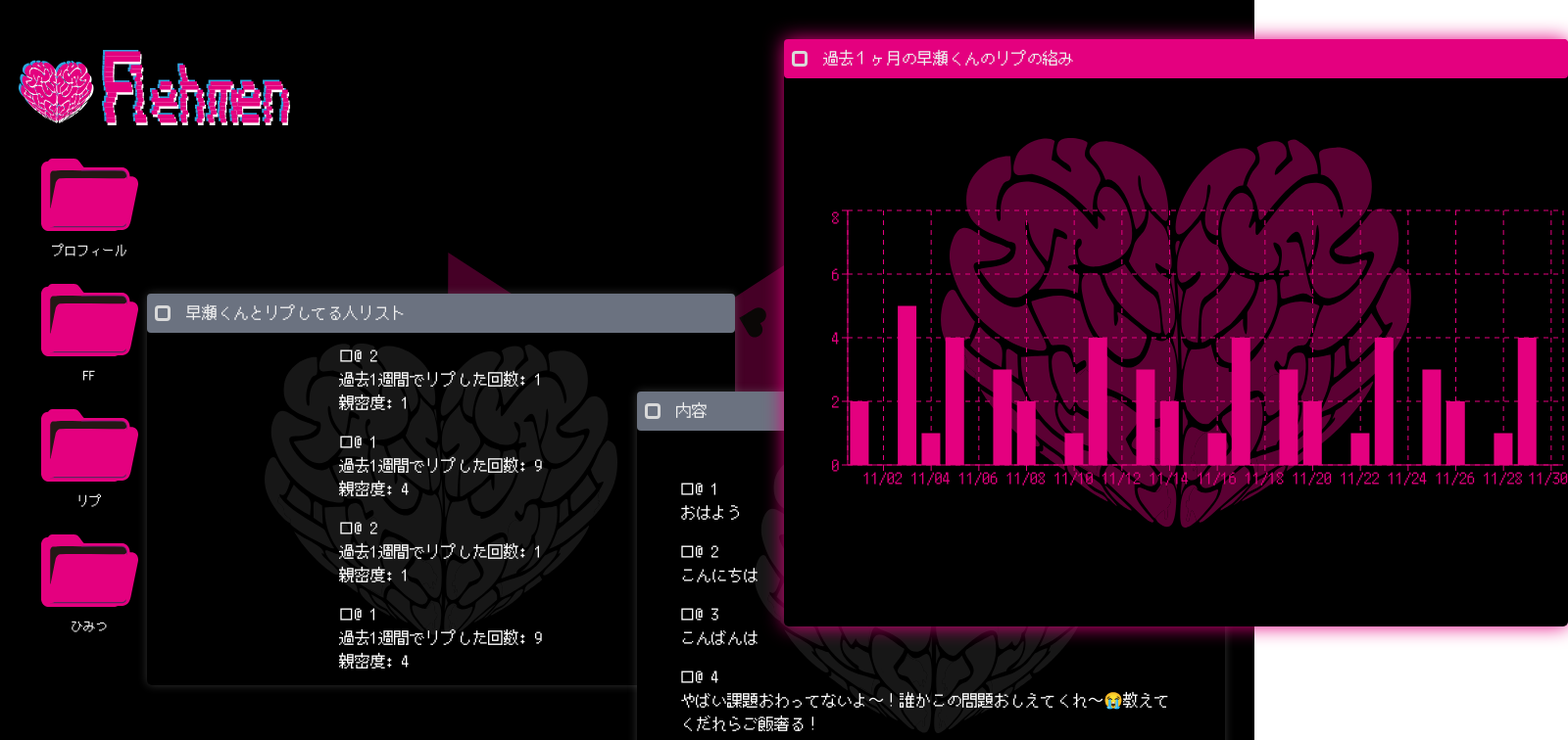
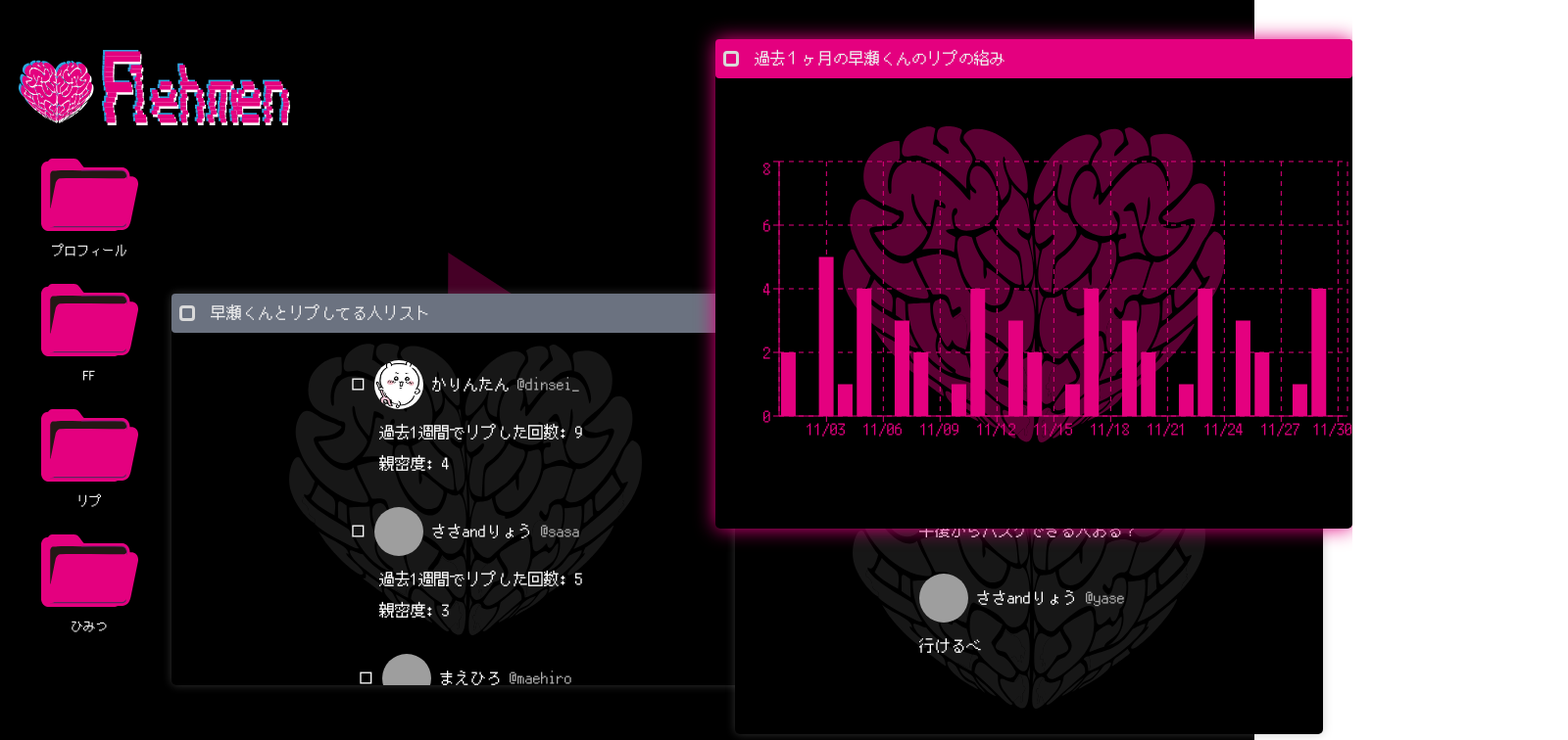
Before and after one commit to y4asse/flehmen, a Next.js app in the folder frontend/: page /reply in a window 1280 px wide. Shown: the top 756 px of the page at 98% size, 1600 px wide, since content can reach past the window. Built offline with nearby package versions, Linux system fonts and the light colour scheme; grey boxes are pictures that could not be loaded; a web font is replaced by a local one.

Commit message:
プレん

```diff
--- a/frontend/src/app/(dashboard)/ff/_components/UniversityList.tsx
+++ b/frontend/src/app/(dashboard)/ff/_components/UniversityList.tsx
@@ -20,9 +20,9 @@ const UniversityList = async (props: Props) => {
 
   const searchResult = DbResult.filter(
     (university) =>
-      university.abbreviation===query ||
-      university.name===query ||
-      university.abbreviation.toLowerCase()==query
+      university.abbreviation === query ||
+      university.name === query ||
+      university.abbreviation.toLowerCase() == query
   );
 
   return (
@@ -37,11 +37,9 @@ const UniversityList = async (props: Props) => {
         >
           <p className="text-white">{university.name}</p>
           <Flex className="gap-1 pl-8">
-            <p className="text-white">
-              偏差値：{university.deviationLowerValue}
-            </p>
+            <p className="text-white">偏差値：0</p>
             <p className="text-white">〜</p>
-            <p className="text-white">{university.deviationUpperValue}</p>
+            <p className="text-white">{0}</p>
             <p className="text-white ml-4">場所：{university.prefecture}</p>
             <p className="text-white ml-4">略称：{university.abbreviation}</p>
           </Flex>
--- a/frontend/src/app/(dashboard)/reply/_components/Contents.tsx
+++ b/frontend/src/app/(dashboard)/reply/_components/Contents.tsx
@@ -1,20 +1,50 @@
 import React from "react";
 import { content } from "../page";
+import { Flex } from "@/components/ui/flex";
+import Image from "next/image";
 
 type Props = {
-  repContents?: content[];
+  repContents: content[][];
+  userIndex: number;
 };
 
-const Contents = ({ repContents = [] }: Props) => {
+const Contents = ({ repContents, userIndex }: Props) => {
+  const contents = repContents[userIndex];
   return (
-    <div>
-      {repContents.map((contents) => (
-        <div className="my-4 max-w-lg" key={contents.id}>
-          <p className="text-white">□@ {contents.id}</p>
-          <p className="text-white">{contents.content}</p>
-        </div>
+    <Flex
+      direction={"column"}
+      className="gap-8 h-full py-8 mb-2"
+      justify={"start"}
+      align={"start"}
+    >
+      {contents.map((content) => (
+        <a
+          href={`https://twitter.com/${content.userId}`}
+          target="_blank"
+          key={content.id}
+        >
+          <Flex
+            className="gap-3"
+            direction={"column"}
+            justify={"start"}
+            align={"start"}
+          >
+            <Flex className="gap-2 w-full" justify={"start"}>
+              <Image
+                src={content.icon}
+                alt={content.name}
+                width={50}
+                height={50}
+                className="rounded-full"
+              />
+              <p className="text-white">{content.name}</p>
+              <p className="text-[#aaa]">@{content.userId}</p>
+            </Flex>
+            <p className="text-white">{content.value}</p>
+          </Flex>
+        </a>
       ))}
-    </div>
+    </Flex>
   );
 };
 
--- a/frontend/src/app/(dashboard)/reply/_components/ReplyList.tsx
+++ b/frontend/src/app/(dashboard)/reply/_components/ReplyList.tsx
@@ -1,21 +1,52 @@
 import React from "react";
 import { reply } from "../page";
+import { Flex } from "@/components/ui/flex";
+import Image from "next/image";
 
 type rep = {
   replyInfo?: reply[];
+  handleSetUserIndex: (index: number) => void;
 };
 
-const ReplyList = ({ replyInfo = [] }: rep = {}) => {
+const ReplyList = ({ replyInfo = [], handleSetUserIndex }: rep) => {
   return (
-    <div>
+    <Flex
+      direction={"column"}
+      className="gap-8 h-full py-8 mb-2"
+      justify={"start"}
+      align={"start"}
+    >
       {replyInfo.map((reply, index) => (
-        <div className="my-4" key={`${reply.id}-${index}`}>
-          <p className="text-white">□@ {reply.id}</p>
-          <p className="text-white">過去1週間でリプした回数: {reply.count}</p>
-          <p className="text-white">親密度: {reply.intimacy}</p>
-        </div>
+        <Flex
+          className="gap-3"
+          key={`${reply.id}-${index}`}
+          direction={"column"}
+          onClick={() => handleSetUserIndex(index)}
+        >
+          <Flex className="gap-2">
+            <p className="text-white">□ </p>
+            <Image
+              src={reply.icon}
+              alt={reply.name}
+              width={50}
+              height={50}
+              className="rounded-full"
+            />
+            <p className="text-white">{reply.name}</p>
+            <p className="text-[#aaa]">@{reply.userId}</p>
+          </Flex>
+          <Flex
+            direction={"column"}
+            justify={"start"}
+            align={"start"}
+            className="ml-8 gap-2"
+          >
+            <p className="text-white">過去1週間でリプした回数: {reply.count}</p>
+            <p className="text-white">親密度: {reply.intimacy}</p>
+          </Flex>
+        </Flex>
       ))}
-    </div>
+    </Flex>
   );
 };
 
--- a/frontend/src/app/(dashboard)/reply/page.tsx
+++ b/frontend/src/app/(dashboard)/reply/page.tsx
@@ -1,3 +1,4 @@
+"use client";
 import { Windows } from "@/components/common/Windows";
 import React from "react";
 import ReplyList from "./_components/ReplyList";
@@ -7,13 +8,19 @@ import { MonthlyRep } from "./_components/MonthlyRep";
 
 export type reply = {
   id: number;
+  userId: string;
+  name: string;
   count: number;
   intimacy: number;
+  icon: string;
 };
 
 export type content = {
   id: number;
-  content: string;
+  userId: string;
+  name: string;
+  icon: string;
+  value: string;
 };
 
 export type monthly = {
@@ -22,6 +29,10 @@ export type monthly = {
 };
 
 const Page = () => {
+  const [userIndex, setUserIndex] = React.useState(1);
+  const handleSetUserIndex = (index: number) => {
+    setUserIndex(index);
+  };
   const windows = [
     {
       ...monthlRep,
@@ -31,12 +42,17 @@ const Page = () => {
     {
       ...replyList,
       title: `${sukipi.name}くんとリプしてる人リスト`,
-      children: <ReplyList replyInfo={replyInfo} />,
+      children: (
+        <ReplyList
+          replyInfo={replyInfo}
+          handleSetUserIndex={handleSetUserIndex}
+        />
+      ),
     },
     {
       ...contents,
       title: "内容",
-      children: <Contents repContents={replyContent} />,
+      children: <Contents repContents={replyContent} userIndex={userIndex} />,
     },
   ];
 
@@ -50,45 +66,85 @@ const Page = () => {
 const replyInfo: reply[] = [
   {
     id: 1,
+    icon: "/images/karin.png",
     count: 9,
     intimacy: 4,
+    name: "かりんたん",
+    userId: "dinsei_",
   },
   {
     id: 2,
+    icon: "https://picsum.photos/200",
+    count: 5,
+    intimacy: 3,
+    name: "ささandりょう",
+    userId: "sasa",
+  },
+  {
+    id: 3,
+    icon: "https://picsum.photos/300",
+    count: 3,
+    intimacy: 2,
+    name: "まえひろ",
+    userId: "maehiro",
+  },
+  {
+    id: 4,
+    icon: "https://picsum.photos/400",
     count: 1,
     intimacy: 1,
+    name: "たけし",
+    userId: "takeshi",
   },
+];
+
+const replyContent: content[][] = [
+  [
     {
       id: 1,
-    count: 9,
-    intimacy: 4,
+      icon: "/images/karin.png",
+      name: "かりんたん",
+      userId: "dinsei_",
+      value: "課題どうしよ",
     },
     {
       id: 2,
-    count: 1,
-    intimacy: 1,
+      icon: "https://picsum.photos/500",
+      name: "早瀬",
+      userId: "yase",
+      value: "明日までだよー",
     },
     {
-    id: 1,
-    count: 9,
-    intimacy: 4,
+      id: 3,
+      icon: "/images/karin.png",
+      name: "かりんたん",
+      userId: "dinsei_",
+      value: "ありがとう〜やった？",
     },
     {
-    id: 2,
-    count: 1,
-    intimacy: 1,
+      id: 4,
+      icon: "https://picsum.photos/200",
+      name: "早瀬",
+      userId: "yase",
+      value: "もち",
     },
-];
-
-const replyContent: content[] = [
-  { id: 1, content: "おはよう" },
-  { id: 2, content: "こんにちは" },
-  { id: 3, content: "こんばんは" },
+  ],
+  [
+    {
+      id: 3,
+      icon: "https://picsum.photos/500",
+      name: "早瀬",
+      userId: "yase",
+      value: "午後からバスケできる人おる？",
+    },
     {
       id: 4,
-    content:
-      "やばい課題おわってないよ〜！誰かこの問題おしえてくれ〜😭教えてくだれらご飯奢る！",
+      icon: "https://picsum.photos/200",
+      name: "ささandりょう",
+      userId: "yase",
+      value: "行けるべ",
     },
+  ],
 ];
 
 const GraphInfo: monthly[] = [
@@ -127,25 +183,25 @@ const GraphInfo: monthly[] = [
 const replyList = {
   initSize: { width: 600, height: 400 },
   initPosition: {
-    x: 150,
+    x: 175,
     y: 300,
     z: 2,
   },
 };
 
 const contents = {
-  initSize: { width: 600, height: 400 },
+  initSize: { width: 600, height: 350 },
   initPosition: {
-    x: 650,
+    x: 750,
     y: 400,
     z: 3,
   },
 };
 
 const monthlRep = {
-  initSize: { width: 800, height: 600 },
+  initSize: { width: 650, height: 500 },
   initPosition: {
-    x: 800,
+    x: 730,
     y: 40,
     z: 1,
   },
```
Lines whose indentation alone changed are shown as unchanged.
